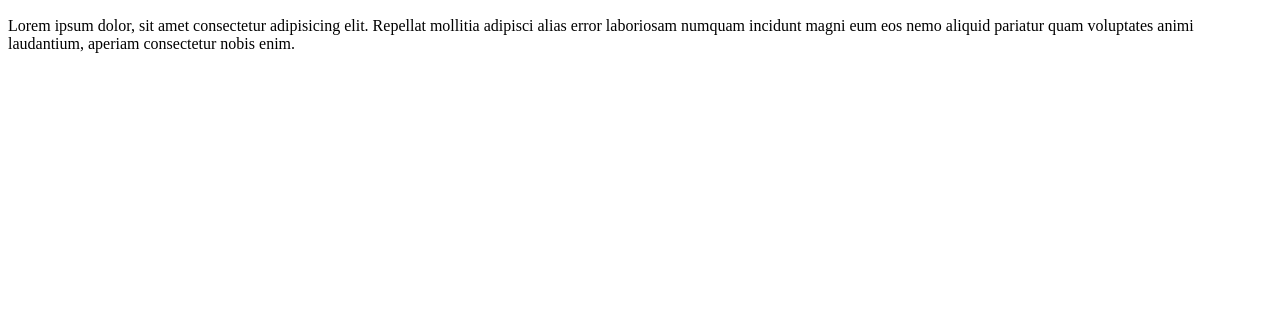
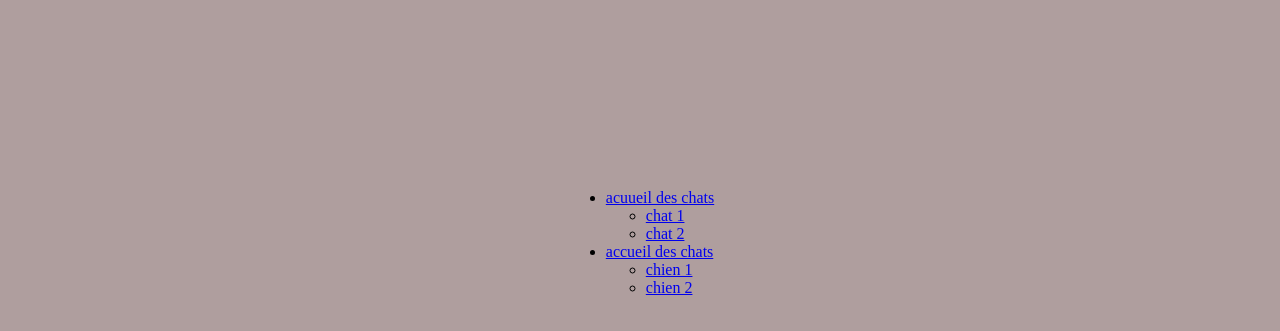
Before and after one commit to MMI-SAE-105/2022-r113-tp2-menu-alpinejs-Wali-Youssef, a website: page index.html in a window 1280 px wide. Both pictures are taken after a click on the button "menu". Shown: the part 157-488 px from the top of the page. Drawn offline with nearby package versions, Linux system fonts and the light colour scheme.

Commit message:
menu fini

```diff
--- a/index.html
+++ b/index.html
@@ -39,6 +39,23 @@
       class="header__menuBtn">
       menu</button>
       <h1>Test de menu</h1>
+      <nav id="mainNav" x-show="menuIsOpen" x-transition.duration.800ms
+      class="menu">
+        <ul>
+          <li><a href="guerre/index.html">acuueil des chats</a>
+          <ul>
+            <li><a href="1ere/guerre-1.html">chat 1</a></li>
+            <li><a href="2eme/guerre-2.html">chat 2</a></li>
+          </ul>
+          </li>
+          <li><a href="guerrefroide/index.html">accueil des chats</a>
+            <ul>
+              <li><a href="1ere/guerre-1.html">chien 1</a></li>
+              <li><a href="2eme/guerre-2.html">chien 2</a></li>
+            </ul>
+            </li>
+        </ul>
+      </nav>
     </header>
     <!-- h2>lorem2^p>lorem -->
     <h2>Lorem, ipsum.</h2>
```
